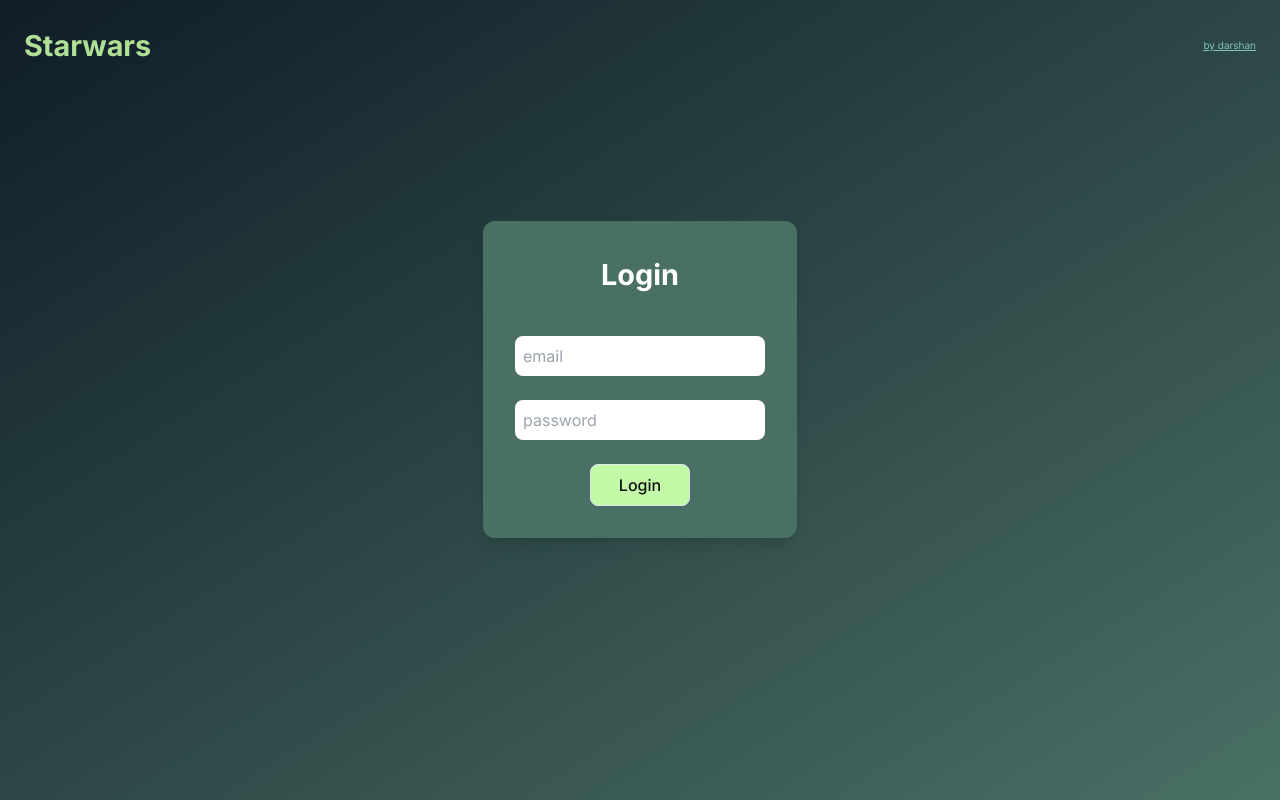
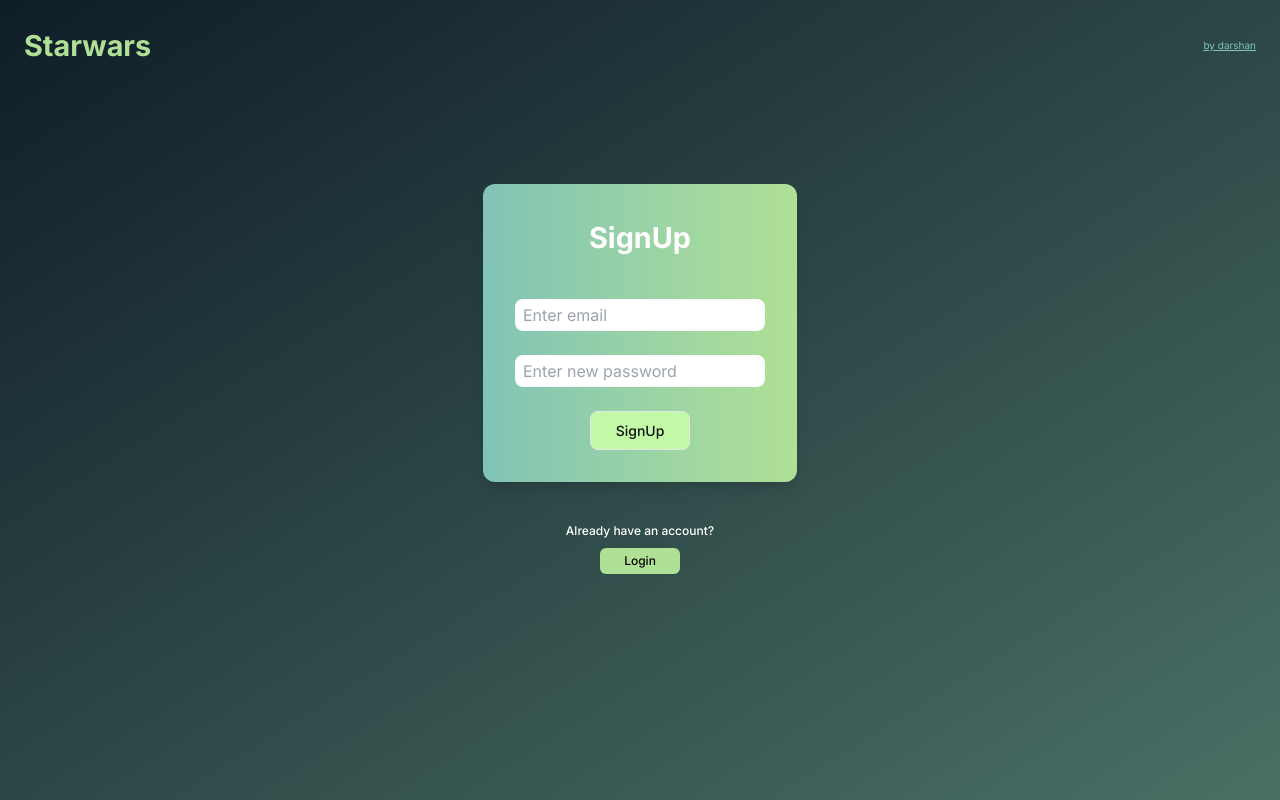
Before and after one commit to iamdarshangowda/starwars, a Next.js app: page / in a window 1280 px wide. Built offline with nearby package versions, Linux system fonts and the light colour scheme.

Commit message:
login and sign up added

```diff
--- a/next.config.js
+++ b/next.config.js
@@ -2,6 +2,7 @@
 const nextConfig = {
   env: {
     NEXT_PUBLIC_API_URL: process.env.NEXT_PUBLIC_API_URL,
+    STARWARS_BACKEND_PORT: process.env.STARWARS_BACKEND_PORT,
   },
   images: {
     domains: ["picsum.photos"],
--- a/src/app/page.tsx
+++ b/src/app/page.tsx
@@ -1,52 +1,24 @@
 "use client";
-import { useRouter } from "next/navigation";
+import Login from "@components/auth/loginTab";
+import SignUp from "@components/auth/signUpTab";
 import { useState } from "react";
 
 export default function Home() {
-  const [formData, setFormData] = useState({ email: "", password: "" });
-  const router = useRouter();
-
-  const handleInputChange = (e: any) => {
-    const { value, name } = e.target;
-    setFormData((prev) => ({ ...prev, [name]: value }));
-  };
-
-  const handleLogin = (e: any) => {
-    e.preventDefault();
-    console.log({ formData });
-    router.push("/people");
-  };
+  const [isSignUp, setISignUp] = useState(true);
 
   return (
     <main className="flex h-full flex-col items-center justify-center p-4 gap-10 -translate-y-28">
-      <div className="p-8 bg-secondaryLight rounded-xl shadow-lg">
-        <h1 className="text-heading-2/h1 text-grey-0 text-center mb-10">
-          Login
-        </h1>
-        <form
-          className="flex flex-col items-center gap-6"
-          onSubmit={handleLogin}
+      {isSignUp ? <SignUp /> : <Login />}
+      <div className="flex flex-col gap-2 justify-center items-center">
+        <p className="text-grey-0 text-body-3/b2">
+          {isSignUp ? "Already have an account?" : "Dont have account?"}
+        </p>
+        <button
+          className="p-1 w-[80px] bg-accentLight rounded-md text-body-3/b2"
+          onClick={() => setISignUp((prev) => !prev)}
         >
-          <input
-            name="email"
-            type="text"
-            value={formData.email}
-            onChange={handleInputChange}
-            className="p-2 border-none rounded-lg"
-            placeholder="email"
-          />
-          <input
-            name="password"
-            type="text"
-            value={formData.password}
-            onChange={handleInputChange}
-            className="p-2 border-none rounded-lg"
-            placeholder="password"
-          />
-          <button className="text-grey-9 p-2 w-[100px] border bg-neon text-body-1/b2 rounded-lg">
-            Login
-          </button>
-        </form>
+          {isSignUp ? "Login" : "SignUp"}
+        </button>
       </div>
     </main>
   );
--- /dev/null
+++ b/src/components/auth/loginTab.tsx
@@ -0,0 +1,65 @@
+import { useRouter } from "next/navigation";
+import React, { FormEvent, useState } from "react";
+import { noAuthPost } from "../../config/axiosClient";
+
+const Login = () => {
+  const [formData, setFormData] = useState({ email: "", password: "" });
+  const [loading, setLoading] = useState(false);
+  const router = useRouter();
+
+  const handleInputChange = (e: any) => {
+    const { value, name } = e.target;
+    setFormData((prev) => ({ ...prev, [name]: value }));
+  };
+
+  const handleSignIn = async (event: FormEvent<HTMLFormElement>) => {
+    event.preventDefault();
+    setLoading(true);
+
+    try {
+      await noAuthPost("user/login", formData).then((data) => {
+        const token = data.data.accessToekn;
+        localStorage.setItem("todoAuthToken", JSON.stringify(token));
+        router.replace("/people");
+        setLoading(false);
+      });
+    } catch (error: any) {
+      // console.log(error.response.data.message);
+      setLoading(false);
+    }
+  };
+
+  return (
+    <div className="p-8 bg-gradient-to-r from-secondaryLight to-accentDark rounded-xl shadow-lg">
+      <h1 className="text-heading-2/h1 text-grey-0 text-center mb-10">Login</h1>
+      <form
+        className="flex flex-col items-center gap-6"
+        onSubmit={handleSignIn}
+      >
+        <input
+          name="email"
+          type="email"
+          value={formData.email}
+          onChange={handleInputChange}
+          className="px-2 py-1 border-none rounded-lg"
+          placeholder="Enter your Email"
+          required
+        />
+        <input
+          name="password"
+          type="password"
+          value={formData.password}
+          onChange={handleInputChange}
+          className="px-2 py-1 border-none rounded-lg"
+          placeholder="Enter your Password"
+          required
+        />
+        <button className="text-grey-9 p-2 w-[100px] border bg-neon text-body-2/b2 rounded-lg">
+          Login
+        </button>
+      </form>
+    </div>
+  );
+};
+
+export default Login;
--- /dev/null
+++ b/src/components/auth/signUpTab.tsx
@@ -0,0 +1,71 @@
+import { useRouter } from "next/navigation";
+import React, { FormEvent, useState } from "react";
+import { noAuthPost } from "../../config/axiosClient";
+
+const SignUp = () => {
+  const [formData, setFormData] = useState({ email: "", password: "" });
+  const router = useRouter();
+  const [loading, setLoading] = useState(false);
+
+  const handleInputChange = (e: any) => {
+    const { value, name } = e.target;
+    setFormData((prev) => ({ ...prev, [name]: value }));
+  };
+
+  const handleSignUp = async (event: FormEvent<HTMLFormElement>) => {
+    event.preventDefault();
+    setLoading(true);
+
+    try {
+      await noAuthPost("user/signup", formData).then((data) => {
+        const token = data.data.accessToekn;
+        localStorage.setItem("starwarsToken", JSON.stringify(token));
+        console.log(data.data);
+        router.replace("/people");
+      });
+    } catch (error: any) {
+      console.log(error.response.data.message);
+    } finally {
+      setLoading(false);
+    }
+  };
+
+  return (
+    <div className="p-8 bg-gradient-to-r from-accentDark to-accentLight rounded-xl shadow-lg">
+      <h1 className="text-heading-2/h1 text-grey-0 text-center mb-10">
+        SignUp
+      </h1>
+      <form
+        className="flex flex-col items-center gap-6"
+        onSubmit={handleSignUp}
+      >
+        <input
+          name="email"
+          type="email"
+          value={formData.email}
+          onChange={handleInputChange}
+          className="px-2 py-1 border-none rounded-lg"
+          placeholder="Enter email"
+          required
+          disabled={loading}
+        />
+        <input
+          name="password"
+          type="text"
+          value={formData.password}
+          onChange={handleInputChange}
+          className="px-2 py-1 border-none rounded-lg "
+          placeholder="Enter new password"
+          required
+          disabled={loading}
+          minLength={4}
+        />
+        <button className="text-grey-9 p-2 w-[100px] border bg-neon text-body-2/b2 rounded-lg">
+          SignUp
+        </button>
+      </form>
+    </div>
+  );
+};
+
+export default SignUp;
--- a/src/config/axiosClient.ts
+++ b/src/config/axiosClient.ts
@@ -1,5 +1,6 @@
 import axios from "axios";
 const URL = process.env.NEXT_PUBLIC_API_URL;
+const AUTH_URL = process.env.STARWARS_BACKEND_PORT;
 
 export const get = async (apiEndpoint: string) => {
   return axios.get(`${URL}/${apiEndpoint}`, {
@@ -8,3 +9,19 @@ export const get = async (apiEndpoint: string) => {
     },
   });
 };
+
+export const noAuthPost = (apiURL: string, data: any) => {
+  return axios.post(`${AUTH_URL}/${apiURL}`, data, {
+    headers: {
+      "Content-Type": "application/json;charset=UTF-8",
+    },
+  });
+};
+
+export const postLogin = (apiURL: string, data: any) => {
+  return axios.post(`${AUTH_URL}/${apiURL}`, data, {
+    headers: {
+      "Content-Type": "application/json;charset=UTF-8",
+    },
+  });
+};
```
Also changed, not shown: 1 other file (tests, documents, lock files or other folders).
